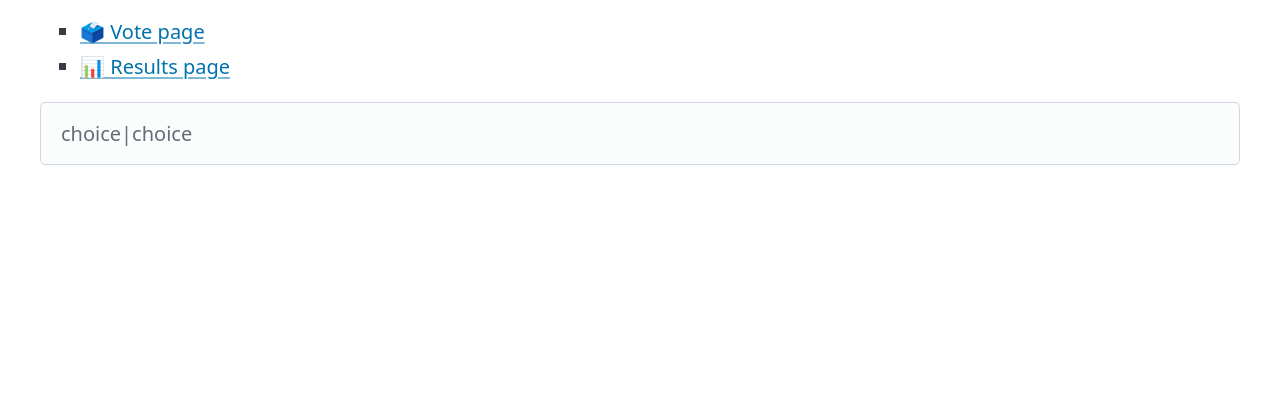
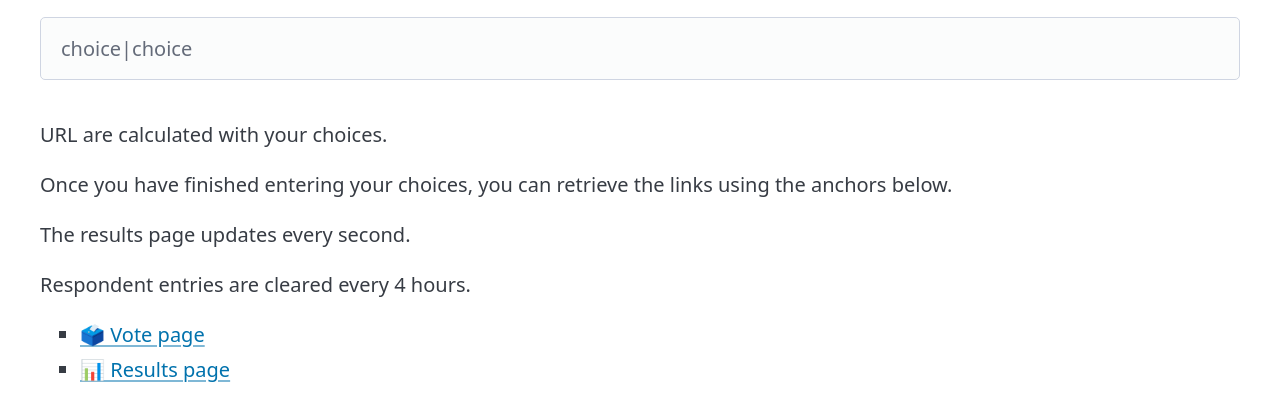
Before and after one commit to gouz/pollux, a website: page src/index.html in a window 1280 px wide. Shown: the part 98-518 px from the top of the page. Drawn offline with nearby package versions, Linux system fonts and the light colour scheme; no server answers.

Commit message:
Update index.html

```diff
--- a/src/index.html
+++ b/src/index.html
@@ -19,6 +19,24 @@
                 <h1>🗳️ Pollux</h1>
                 <p>Create a poll, add choices (separated with "|")</p>
             </hgroup>
+
+            <form>
+                <fieldset>
+                    <input
+                        id="choices"
+                        type="text"
+                        placeholder="choice|choice"
+                        oninput="window.changeUrls()"
+                    />
+                </fieldset>
+            </form>
+            <p>URL are calculated with your choices.</p>
+            <p>
+                Once you have finished entering your choices, you can retrieve
+                the links using the anchors below.
+            </p>
+            <p>The results page updates every second.</p>
+            <p>Respondent entries are cleared every 4 hours.</p>
             <ul>
                 <li>
                     <a href="" id="vote_url" target="_blank"> 🗳️ Vote page </a>
@@ -29,16 +47,6 @@
                     </a>
                 </li>
             </ul>
-            <form>
-                <fieldset>
-                    <input
-                        id="choices"
-                        type="text"
-                        placeholder="choice|choice"
-                        oninput="window.changeUrls()"
-                    />
-                </fieldset>
-            </form>
         </main>
     </body>
     <script src="https://cdn.jsdelivr.net/npm/lz-string@1.5.0/libs/lz-string.min.js"></script>
```
